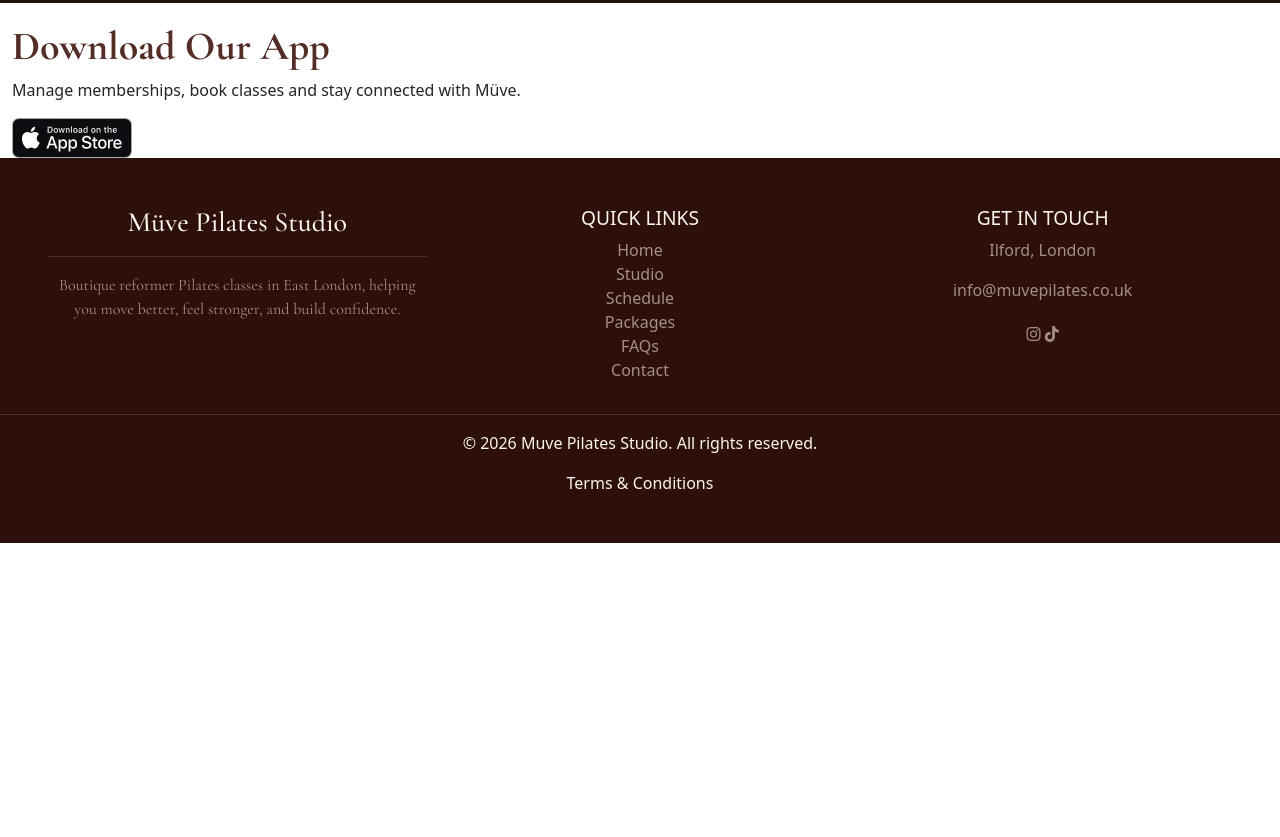
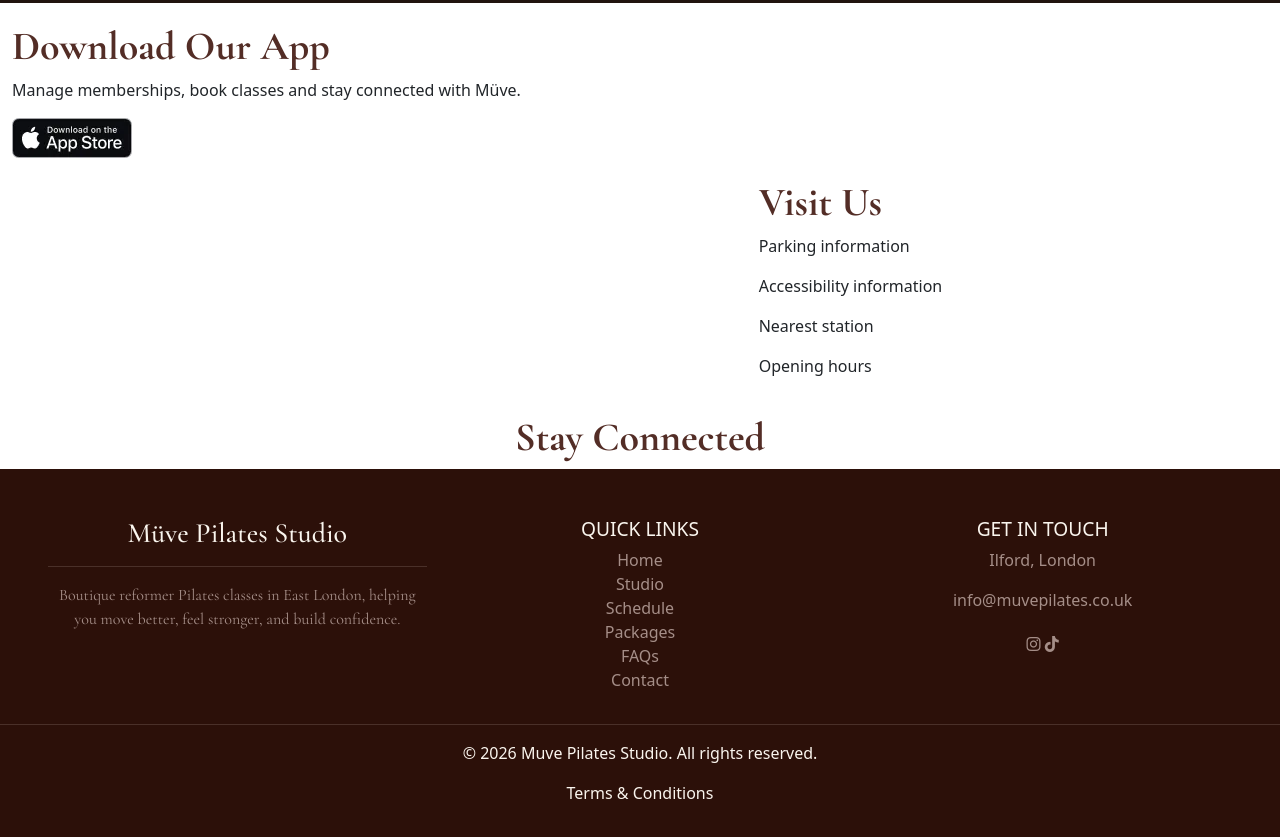
Before and after one commit to mrym-05/muve-pilates, a plain HTML site: page studio.html in a window 1280 px wide. Shown: the part 1570-2407 px from the top of the page. Before the commit the page ends 2113 px from the top, so only its background shows below. Drawn offline with nearby package versions, Linux system fonts and the light colour scheme.

Commit message:
Add structure for location and newsletter sections

```diff
--- a/studio.html
+++ b/studio.html
@@ -269,12 +269,62 @@
             </div>
 
         </section>
+
         <!-- visit us -->
-        <section>
+        <section id="visit" class="container">
+
+            <div class="row g-4 align-items-center">
+
+                <div class="col-12 col-md-7">
+
+                    <!-- embedded google map -->
+
+                </div>
+
+                <div class="col-12 col-md-5">
+
+                    <h2 class="heading">
+                        Visit Us
+                    </h2>
+
+                    <p>
+                        Parking information
+                    </p>
+
+                    <p>
+                        Accessibility information
+                    </p>
+
+                    <p>
+                        Nearest station
+                    </p>
+
+                    <p>
+                        Opening hours
+                    </p>
+
+                </div>
+
+            </div>
 
         </section>
+
         <!-- newsletter -->
-        <section>
+        <section id="newsletter" class="container">
+
+            <div class="row">
+
+                <div class="col-12 text-center">
+
+                    <h2 class="heading">
+                        Stay Connected
+                    </h2>
+
+                    <!-- Newsletter form -->
+
+                </div>
+
+            </div>
 
         </section>
 
```
